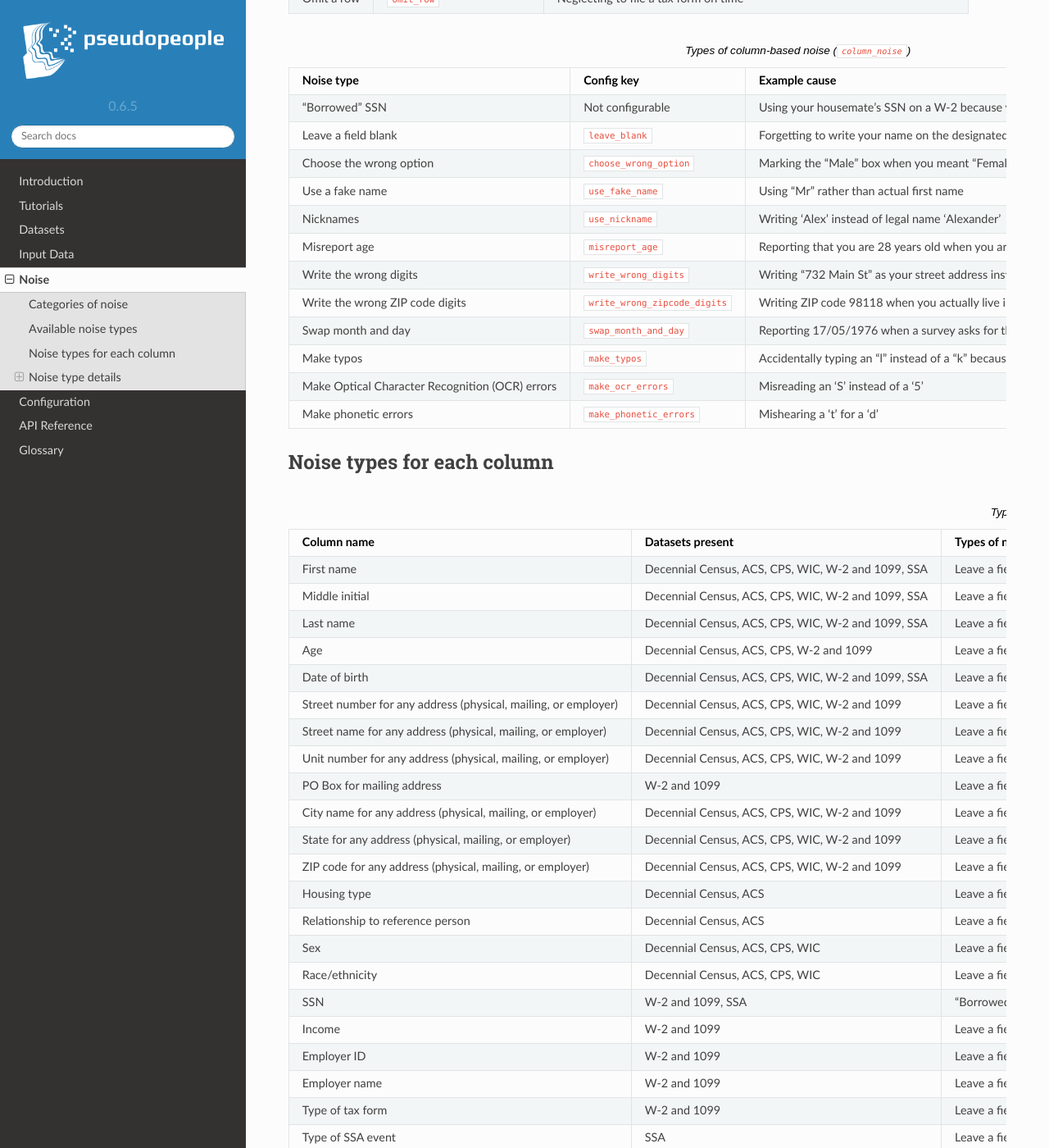
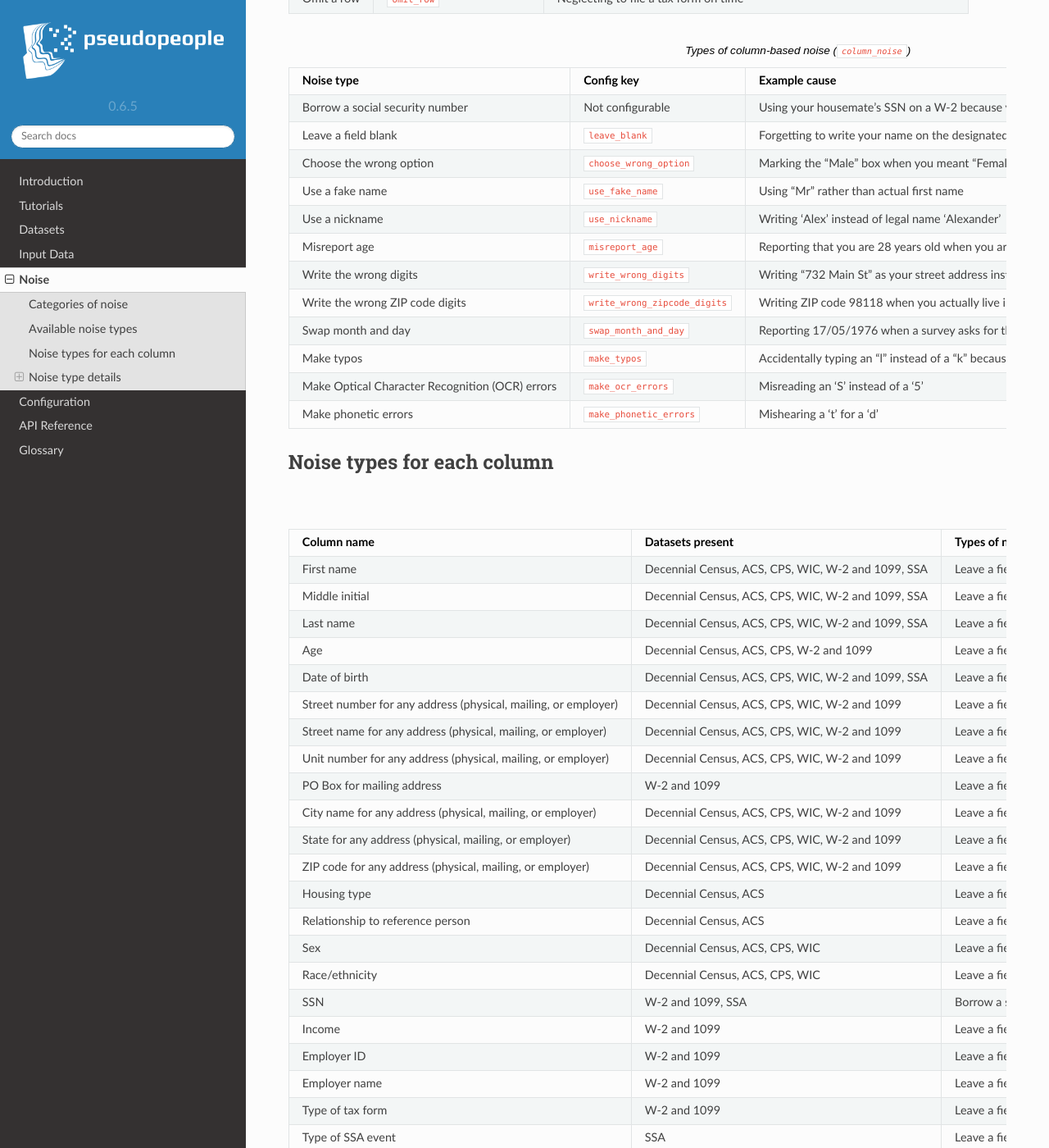
Before and after one commit to ihmeuw/pseudopeople, a Sphinx documentation site: the page built from docs/source/noise/index.rst, in a window 1280 px wide and 1400 px high, scrolled down 941 px. Shown: the whole window at 82% size. Built offline with Sphinx 7.4.7 and the Read the Docs theme 2.0.0, drawn with Linux system fonts in a browser that asks for light colours.

Commit message:
Change verbage of borrowed ssn noise

```diff
--- a/docs/source/noise/index.rst
+++ b/docs/source/noise/index.rst
@@ -63,7 +63,7 @@ The "Config key" column shows the name of the noise type in the :ref:`configurat
   * - Noise type
     - Config key
     - Example cause
-  * - "Borrowed" SSN
+  * - Borrow a social security number
     - Not configurable
     - Using your housemate's SSN on a W-2 because you do not have one
   * - Leave a field blank
@@ -75,7 +75,7 @@ The "Config key" column shows the name of the noise type in the :ref:`configurat
   * - Use a fake name
     - ``use_fake_name``
     - Using "Mr" rather than actual first name
-  * - Nicknames
+  * - Use a nickname
     - ``use_nickname``
     - Writing 'Alex' instead of legal name 'Alexander'
   * - Misreport age
@@ -179,8 +179,8 @@ Noise types for each column
     -
   * - SSN
     - W-2 and 1099, SSA
-    - "Borrowed" SSN, leave a field blank, write the wrong digits, make typos, make OCR errors
-    - Note that "borrowed" SSN only applies to the W-2 and 1099 dataset
+    - Borrow a social security number, leave a field blank, write the wrong digits, make typos, make OCR errors
+    - Note that 'borrow a social security number'only applies to the W-2 and 1099 dataset
   * - Income
     - W-2 and 1099
     - Leave a field blank, write the wrong digits, make typos, make OCR errors
```
